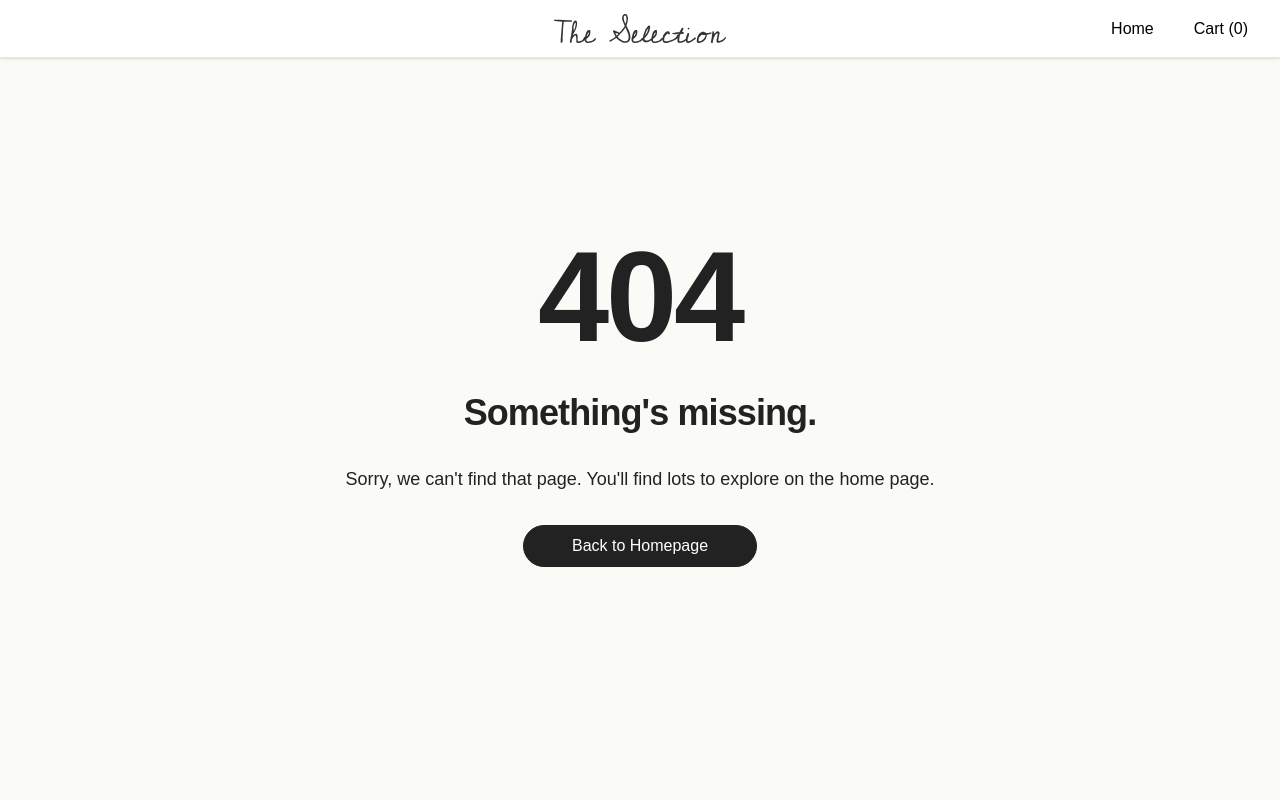
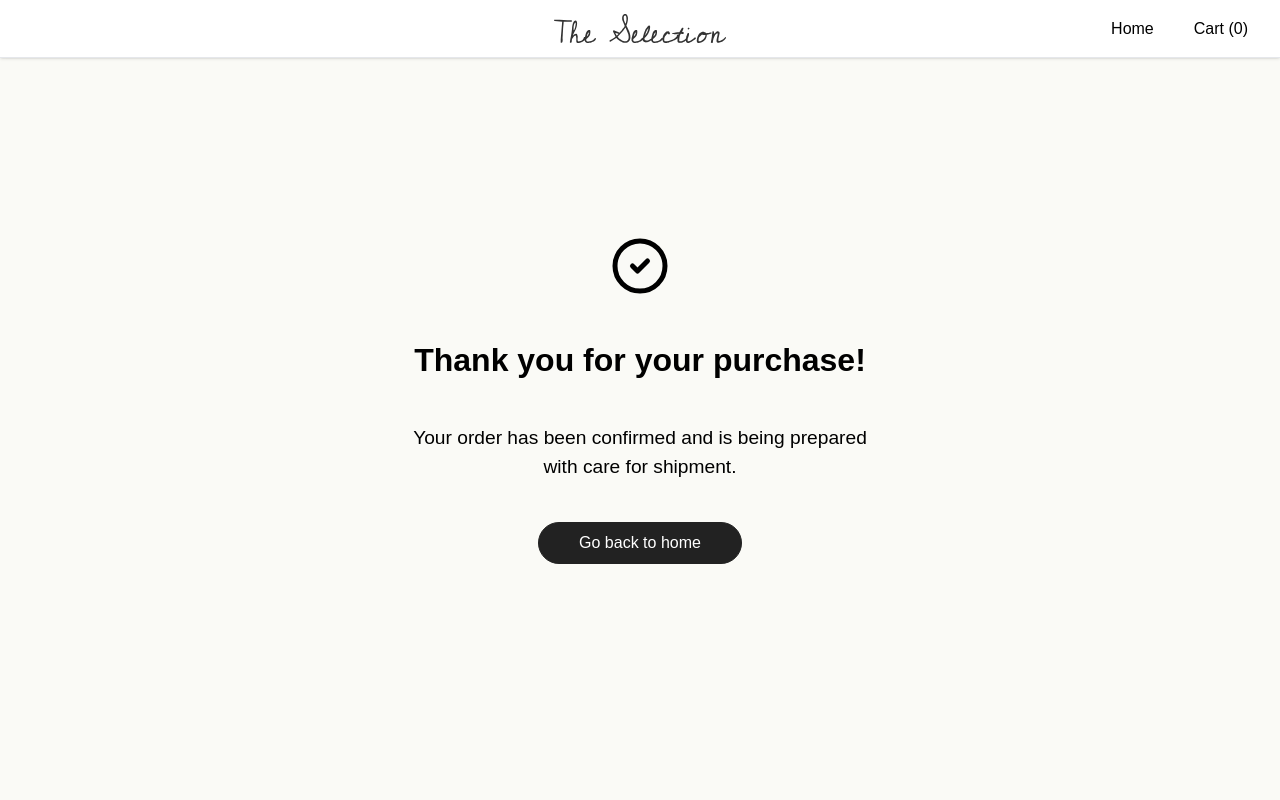
Before and after one commit to NoroffFEU/jsfw-2025-v1-martine-rk-js-frameworks, a Next.js app: page /pages/confirmation in a window 1280 px wide. Before the commit this address had no page. Shown: the top 800 px of the page. Built offline with nearby package versions, Linux system fonts and the light colour scheme.

Commit message:
Create checkout success/confirmed page
- Displays a CircleCheck icon, a thank you message and button leading back to the homepage.

```diff
--- /dev/null
+++ b/src/app/pages/confirmation/page.tsx
@@ -0,0 +1,32 @@
+import { CircleCheck } from "lucide-react";
+import Link from "next/link";
+
+/**
+ * Confirmation page.
+ *
+ * Displays a CircleCheck icon, a thank you message and button leading back to the homepage.
+ *
+ * @returns The confirmation page
+ */
+export default function ConfirmationPage() {
+  return (
+    <div className="w-full  min-h-screen flex flex-col px-4 items-center justify-center gap-10">
+      <div className="flex flex-col  max-w-120 items-center text-center gap-10">
+        <CircleCheck size={60} />
+        <h1 className="text-[2rem] font-bold break-all xs:break-normal">
+          Thank you for your purchase!
+        </h1>
+        <p className="w-full text-[1.2rem] break-all xs:break-normal">
+          Your order has been confirmed and is being prepared with care for
+          shipment.
+        </p>
+        <Link
+          href="/"
+          className="flex w-fit items-center justify-center px-10 py-2 bg-charcoal text-white gap-2 rounded-full cursor-pointer border border-charcoal hover:bg-white hover:text-charcoal active:scale-95"
+        >
+          Go back to home
+        </Link>
+      </div>
+    </div>
+  );
+}
```
